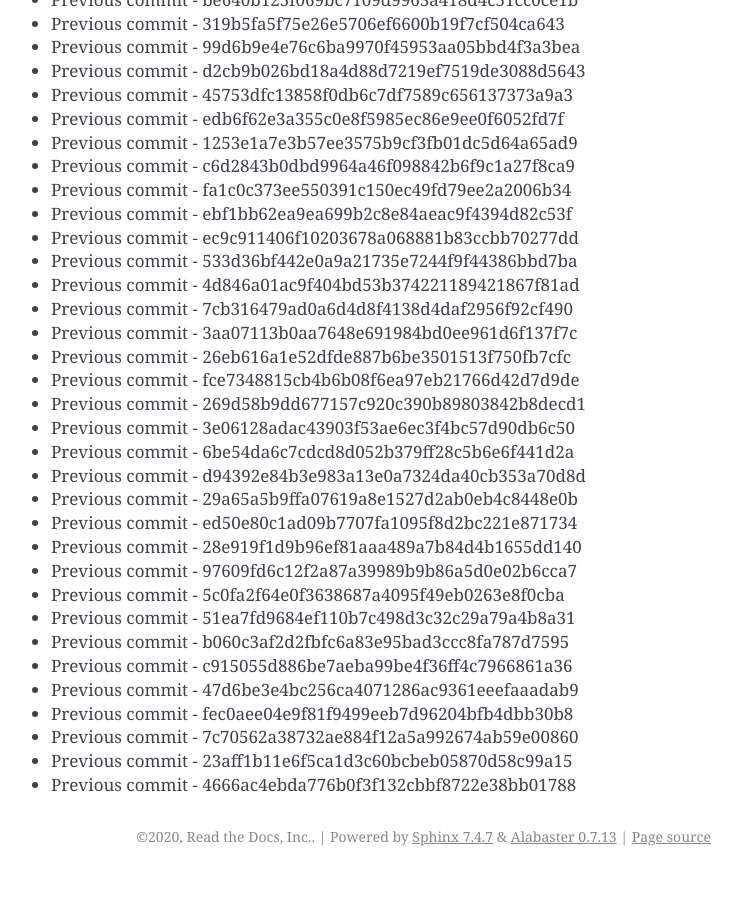
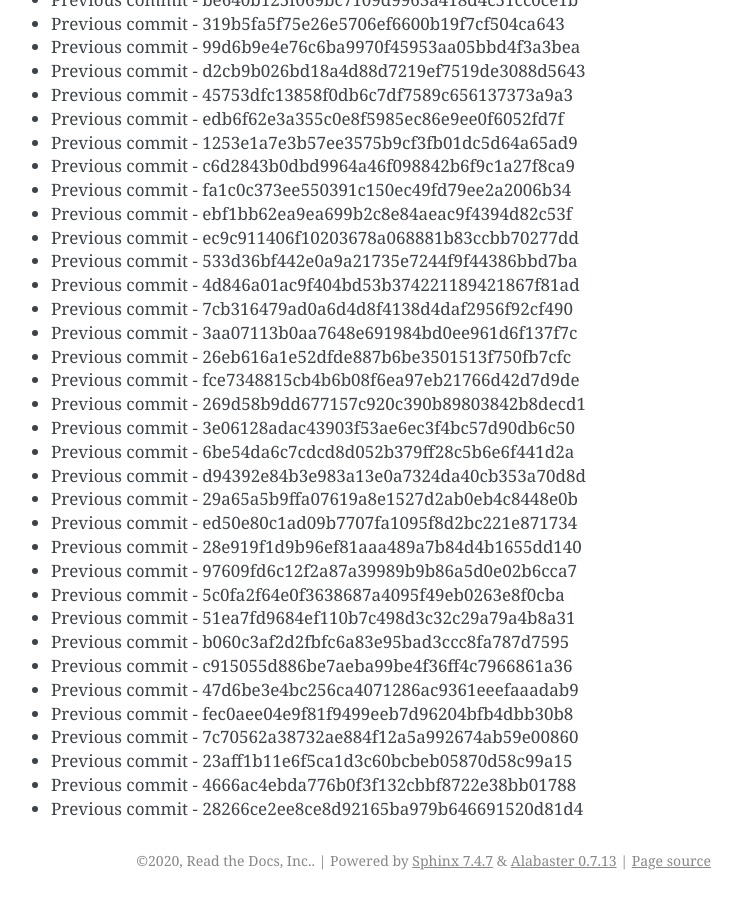
Before and after one commit to readthedocs/rtd-git-stresstest, a Sphinx documentation site: the page built from docs/updates.rst, in a window 1280 px wide and 900 px high, scrolled down 79947 px. Shown: the whole window, without its empty margins (399-1141 px from the left). Built offline with Sphinx 7.4.7, drawn with Linux system fonts in a browser that asks for light colours; before the commit the page ends 80823 px from its top, so only the background shows below that.

Commit message:
Generating commit from previous: 28266ce2ee8ce8d92165ba979b646691520d81d4

```diff
--- a/docs/updates.rst
+++ b/docs/updates.rst
@@ -3391,3 +3391,4 @@ It can be tested for any performance characteristics.
 * Previous commit - 7c70562a38732ae884f12a5a992674ab59e00860
 * Previous commit - 23aff1b11e6f5ca1d3c60bcbeb05870d58c99a15
 * Previous commit - 4666ac4ebda776b0f3f132cbbf8722e38bb01788
+* Previous commit - 28266ce2ee8ce8d92165ba979b646691520d81d4
```
